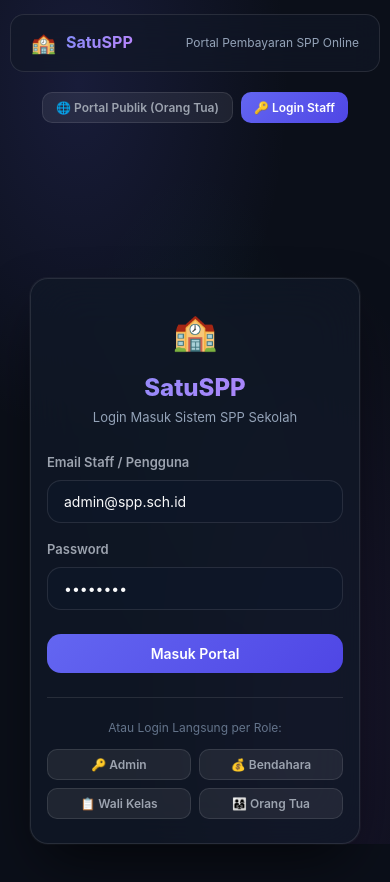
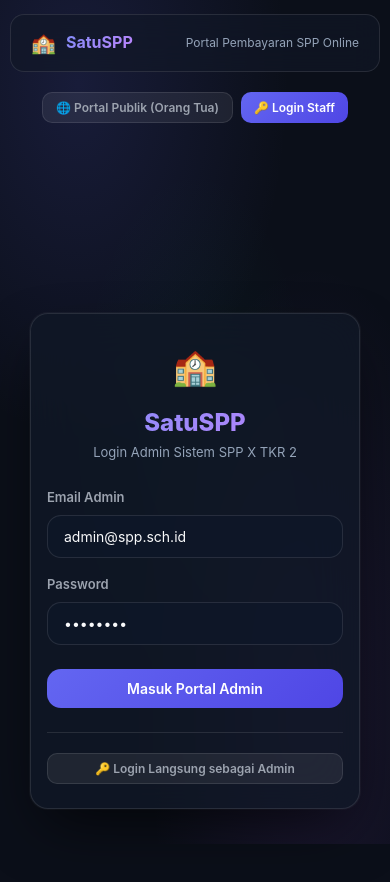
Before and after one commit to nug31/SPP, a React (Vite) app: page / in a window 390 px wide. Both pictures are taken after a click on the button "🔑 Login Staff". Shown: the top 882 px of the page. Built offline with nearby package versions, Linux system fonts and the light colour scheme; the HTML template or start-up script is replaced by a standard one.

Commit message:
feat: login admin only, update title to X TKR 2, mobile responsive

```diff
--- a/src/views/LoginView.jsx
+++ b/src/views/LoginView.jsx
@@ -5,22 +5,14 @@ export default function LoginView({ onLogin, onShowToast }) {
     const [password, setPassword] = useState('admin123');
 
     const handleQuickLogin = (role, defaultEmail, defaultPass) => {
-        let name = 'Administrator';
-        let kelas = null;
-        if (role === 'bendahara') name = 'Bendahara SPP';
-        if (role === 'wali_kelas') { name = 'Wali Kelas X TKR 2'; kelas = 'X TKR 2'; }
-        if (role === 'orang_tua') { name = 'Orang Tua / Wali Siswa'; }
-
-        onLogin({ email: defaultEmail, name, role, kelas });
-        onShowToast(`Login berhasil sebagai ${name}`, 'success');
+        const name = 'Administrator';
+        onLogin({ email: defaultEmail, name, role: 'admin', kelas: null });
+        onShowToast(`Login berhasil sebagai Administrator`, 'success');
     };
 
     const handleSubmit = (e) => {
         e.preventDefault();
-        if (email.includes('admin')) handleQuickLogin('admin', email, password);
-        else if (email.includes('bendahara')) handleQuickLogin('bendahara', email, password);
-        else if (email.includes('wali')) handleQuickLogin('wali_kelas', email, password);
-        else handleQuickLogin('orang_tua', email, password);
+        handleQuickLogin('admin', email, password);
     };
 
     return (
@@ -31,12 +23,12 @@ export default function LoginView({ onLogin, onShowToast }) {
                     <h1 style={{ fontSize: '24px', fontWeight: 800, background: 'linear-gradient(135deg, #818cf8, #c084fc)', WebkitBackgroundClip: 'text', WebkitTextFillColor: 'transparent' }}>
                         SatuSPP
                     </h1>
-                    <p style={{ fontSize: '13px', color: '#94a3b8' }}>Login Masuk Sistem SPP Sekolah</p>
+                    <p style={{ fontSize: '13px', color: '#94a3b8' }}>Login Admin Sistem SPP X TKR 2</p>
                 </div>
 
                 <form onSubmit={handleSubmit}>
                     <div className="form-group">
-                        <label>Email Staff / Pengguna</label>
+                        <label>Email Admin</label>
                         <input
                             type="email"
                             placeholder="admin@spp.sch.id"
@@ -55,25 +47,13 @@ export default function LoginView({ onLogin, onShowToast }) {
                             required
                         />
                     </div>
-                    <button type="submit" className="btn btn-primary btn-full" style={{ marginTop: '8px' }}>Masuk Portal</button>
+                    <button type="submit" className="btn btn-primary btn-full" style={{ marginTop: '8px' }}>Masuk Portal Admin</button>
                 </form>
 
                 <div style={{ marginTop: '24px', paddingTop: '20px', borderTop: '1px solid var(--glass-border)', textAlign: 'center' }}>
-                    <p style={{ fontSize: '12px', color: '#64748b', marginBottom: '12px' }}>Atau Login Langsung per Role:</p>
-                    <div style={{ display: 'grid', gridTemplateColumns: '1fr 1fr', gap: '8px' }}>
-                        <button onClick={() => handleQuickLogin('admin', 'admin@spp.sch.id', 'admin123')} className="btn btn-ghost btn-sm">
-                            🔑 Admin
-                        </button>
-                        <button onClick={() => handleQuickLogin('bendahara', 'bendahara@spp.sch.id', 'bendahara123')} className="btn btn-ghost btn-sm">
-                            💰 Bendahara
-                        </button>
-                        <button onClick={() => handleQuickLogin('wali_kelas', 'walikelas@spp.sch.id', 'walikelas123')} className="btn btn-ghost btn-sm">
-                            📋 Wali Kelas
-                        </button>
-                        <button onClick={() => handleQuickLogin('orang_tua', 'orangtua@spp.sch.id', 'parent123')} className="btn btn-ghost btn-sm">
-                            👨‍👩‍👧 Orang Tua
-                        </button>
-                    </div>
+                    <button onClick={() => handleQuickLogin('admin', 'admin@spp.sch.id', 'admin123')} className="btn btn-ghost btn-sm btn-full">
+                        🔑 Login Langsung sebagai Admin
+                    </button>
                 </div>
             </div>
         </div>
--- a/src/views/ParentView.jsx
+++ b/src/views/ParentView.jsx
@@ -92,7 +92,7 @@ export default function ParentView({ onShowToast }) {
                 <div className="card glass" style={{ padding: '36px 30px' }}>
                     <div className="header">
                         <h1>SatuSPP</h1>
-                        <p>Portal Pembayaran SPP Online Sekolah — Rp 700.000 / Bulan</p>
+                        <p>Portal Pembayaran SPP Online X TKR 2 — Rp 700.000 / Bulan</p>
                     </div>
 
                     {/* Apple Style Step Guide for Parents */}
```
Also changed, not shown: views/login.ejs.
